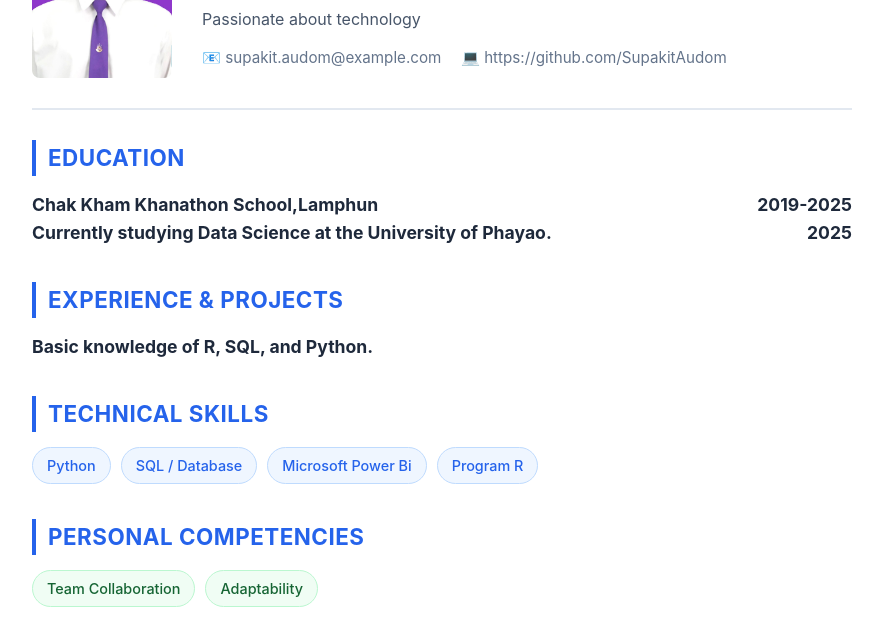
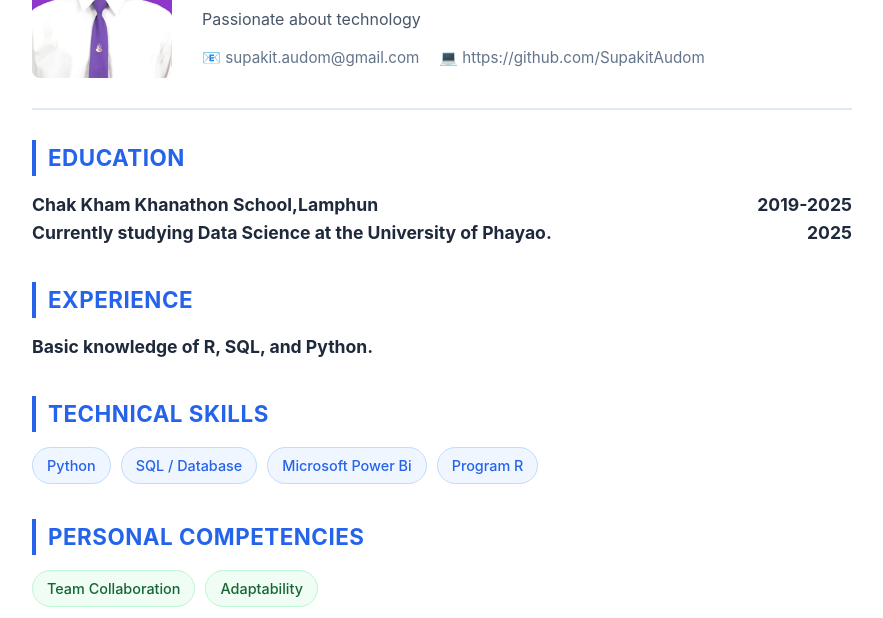
Before and after one commit to SupakitAudom/SupakitAudom.github.io, a plain HTML site: page index.html in a window 1280 px wide. Shown: the part 182-800 px from the top of the page, without its empty margins (198-1081 px from the left). Drawn offline with Linux system fonts and the light colour scheme.

Commit message:
Update index.html

```diff
--- a/index.html
+++ b/index.html
@@ -144,7 +144,7 @@
                Passionate about technology
             </p>
             <div class="contact-links">
-                <a href="mailto:supakit.audom@example.com">📧 supakit.audom@example.com</a>
+                <a href="mailto:supakit.audom@gmail.com">📧 supakit.audom@gmail.com</a>
                 <a href="https://github.com/SupakitAudom" target="_blank">💻 https://github.com/SupakitAudom</a>
             </div>
         </div>
@@ -167,7 +167,7 @@
 
     <!-- 3. Experience -->
     <section>
-        <h2>Experience & Projects</h2>
+        <h2>Experience </h2>
         <div class="item">
             <div class="item-header">
                 <span>Basic knowledge of R, SQL, and Python.</span>
```
